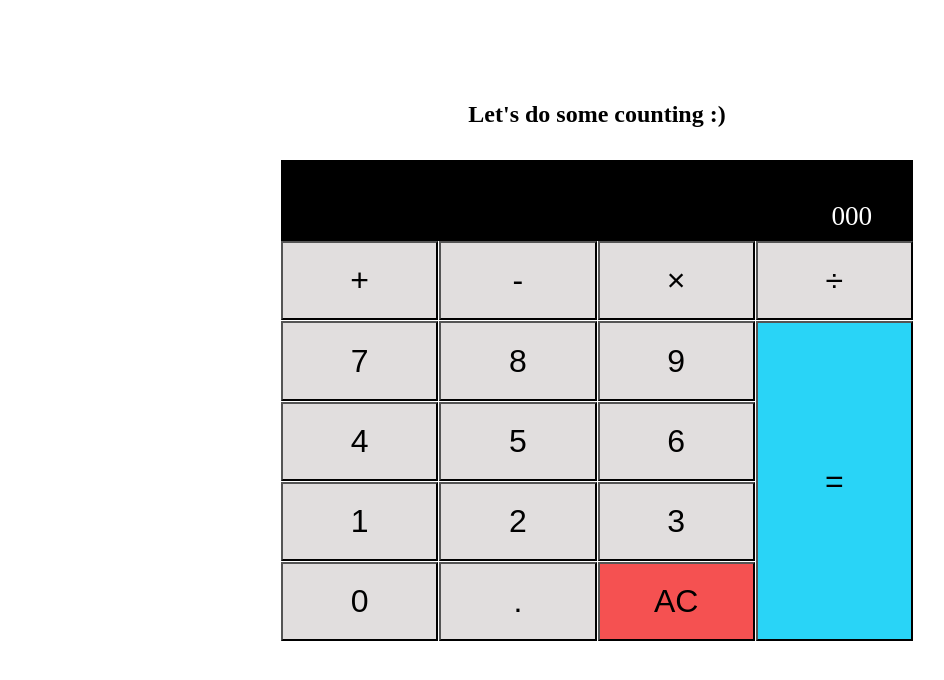
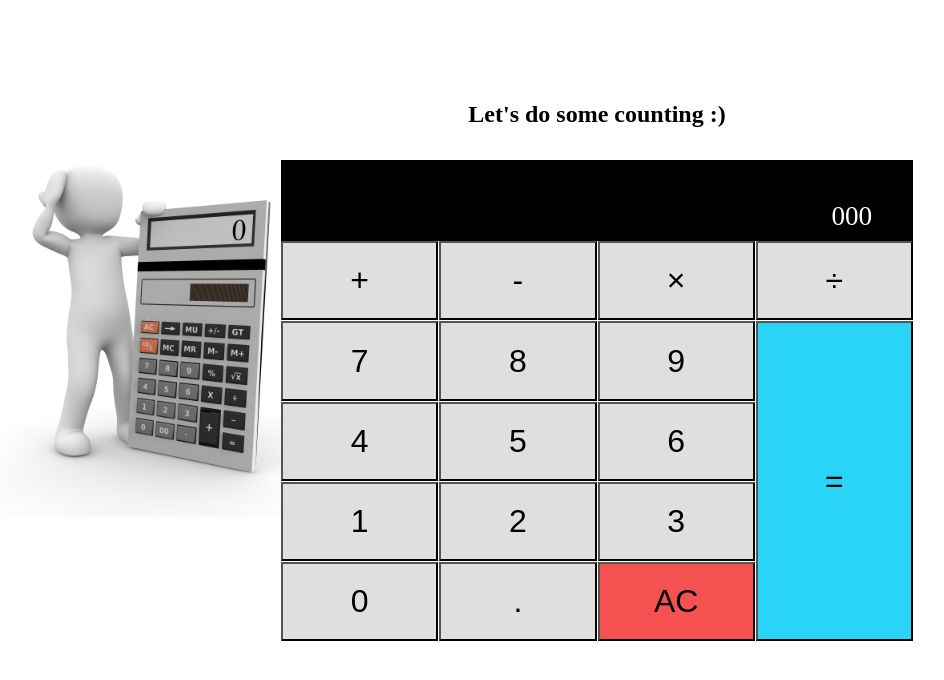
Before and after one commit to AdamToczko/Calculator, a plain HTML site: page Index.html in a window 1280 px wide. Shown: the whole page, without its empty margins (43-987 px from the left). Drawn offline with Linux system fonts and the light colour scheme.

Commit message:
added image

```diff
--- a/style.css
+++ b/style.css
@@ -1,6 +1,13 @@
 * {
     box-sizing: border-box;
   }
+
+body {
+  background: url(./Images/calculator.jpg);
+    background-size: 30%;
+    background-repeat: no-repeat;
+    background-position-y: center;
+}
 
 .calculator {
   margin: 0 auto;
```
Also changed, not shown: Images/calculator.jpg (added).
